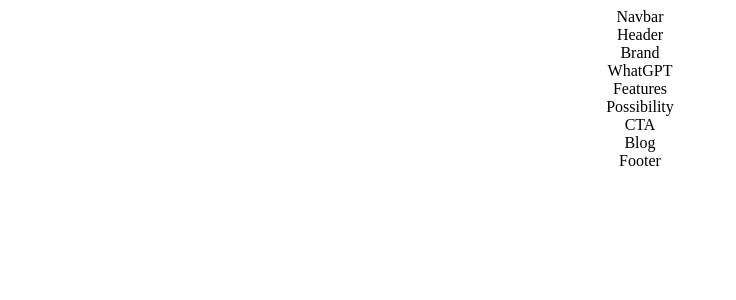
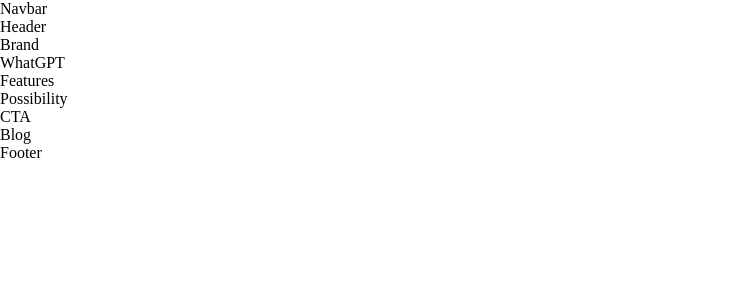
Before and after one commit to ZDON-Official/gpt_zdon, a React (Create React App) app: page / in a window 1280 px wide. Shown: the top 300 px of the page, without its empty margins (0-736 px from the left). Built offline with nearby package versions, Linux system fonts and the light colour scheme; the HTML template or start-up script is replaced by a standard one.

Commit message:
working on the CSS

```diff
--- a/src/App.css
+++ b/src/App.css
@@ -1,4 +1,24 @@
-.App {
+
+
+*{
+  box-sizing: border-box;
+  padding: 0%;
+  margin: 0%;
+  scroll-behavior: smooth;
+}
+
+body{
+
+}
+
+
+
+
+
+
+
+
+/* .App {
   text-align: center;
 }
 
@@ -35,4 +55,4 @@
   to {
     transform: rotate(360deg);
   }
-}
+} */
--- a/src/index.css
+++ b/src/index.css
@@ -1,3 +1,19 @@
+@import url('https://fonts.googleapis.com/css2?family=Manrope:wght@200;300;400;500;600;700;800&display=swap');
+
+:root {
+  --font-family: 'Manrope', sans-serif;
+
+  --gradient-text: linear-gradient(89.97deg, #AE67FA 1.84%, #F49867 102.67%);
+  --gradient-bar: linear-gradient(103.22deg, #AE67FA -13.86%, #F49867 99.55%);
+
+  --color-bg: #040C18;
+  --color-footer : #031B34;
+  --color-blog: #042c54;
+  --color-text: #81AFDD;
+  --color-subtext: #FF8A71;
+}
+
+
 body {
   margin: 0;
   font-family: -apple-system, BlinkMacSystemFont, 'Segoe UI', 'Roboto', 'Oxygen',
```
